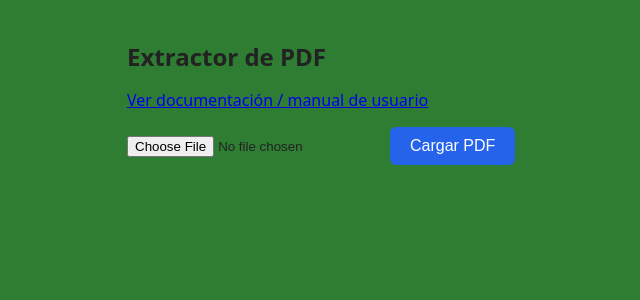
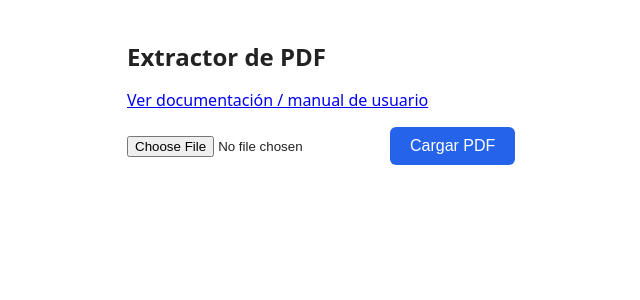
Before and after one commit to grupoMOAI/proyecto-1-mala-practica, a Flask app: page / in a window 1280 px wide. Shown: the top 300 px of the page, without its empty margins (113-753 px from the left). Run offline with Flask 3, Linux system fonts and the light colour scheme.

Commit message:
Revert "Change page background to green"
This reverts commit fdf21e60899076f509632f2e592a0358ab76ee3c.

```diff
--- a/app/views/templates/index.html
+++ b/app/views/templates/index.html
@@ -10,7 +10,6 @@
             margin: 40px auto;
             padding: 0 20px;
             color: #222;
-            background: #2e7d32;
         }
         h1 {
             font-size: 1.5rem;
```
